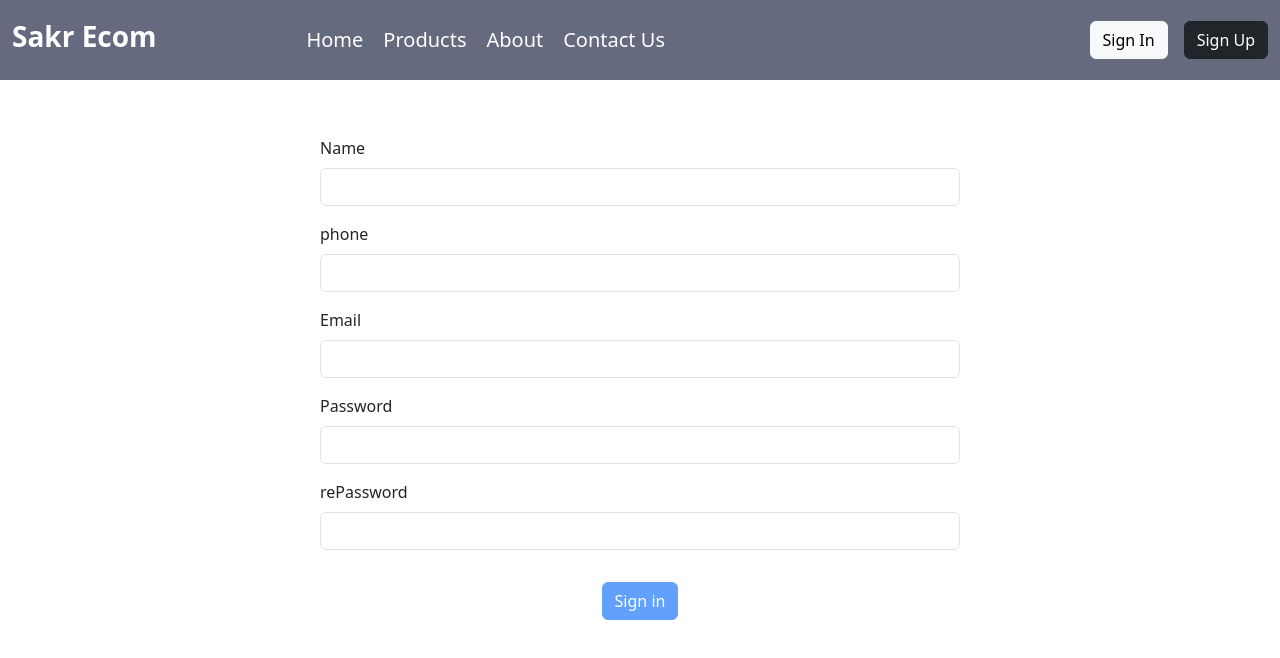
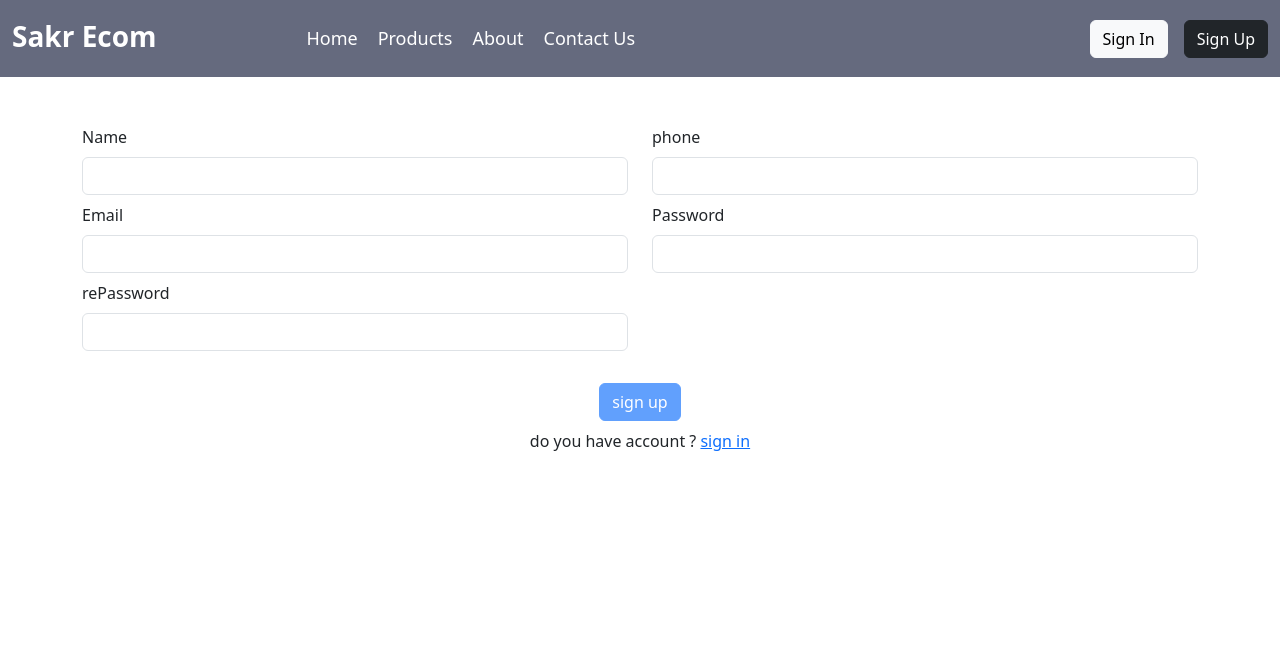
Before and after one commit to MostafaSakr176/Sakr-Ecom, a React (Create React App) app: page /signup in a window 1280 px wide. Shown: the top 658 px of the page. Built offline with nearby package versions, Linux system fonts and the light colour scheme; no server answers.

Commit message:
add changes

```diff
--- a/src/components/navbar/navbar.module.css
+++ b/src/components/navbar/navbar.module.css
@@ -31,7 +31,7 @@
 .navLink{
   text-decoration: none !important;
   color: #fff !important;
-  font-size: 20px;
+  font-size: 18px;
 }
 .icons{
   list-style: none;
--- a/src/pages/add-address/AddUserAddress.jsx
+++ b/src/pages/add-address/AddUserAddress.jsx
@@ -62,11 +62,12 @@ function AddUserAddress() {
 
   return (
     <>
+      <div className="container">
       <form
-        className="row flex-column align-items-center mt-5"
+        className="row align-items-center mt-5"
         onSubmit={formikObj.handleSubmit}
       >
-        <div className="col-md-6 col-sm-12 m-2 text-start">
+        <div className="col-md-6 col-sm-12 mb-2 text-start">
           <label htmlFor="text" className="form-label">
             name
           </label>
@@ -86,7 +87,7 @@ function AddUserAddress() {
             ""
           )}
         </div>
-        <div className="col-md-6 col-sm-12 m-2 text-start">
+        <div className="col-md-6 col-sm-12 mb-2 text-start">
           <label htmlFor="details" className="form-label">
             details
           </label>
@@ -101,7 +102,7 @@ function AddUserAddress() {
           />
 
         </div>
-        <div className="col-md-6 col-sm-12 m-2 text-start">
+        <div className="col-md-6 col-sm-12 mb-2 text-start">
           <label htmlFor="phone" className="form-label">
             phone
           </label>
@@ -122,7 +123,7 @@ function AddUserAddress() {
             ""
           )}
         </div>
-        <div className="col-md-6 col-sm-12 m-2 text-start">
+        <div className="col-md-6 col-sm-12 mb-2 text-start">
           <label htmlFor="city" className="form-label">
             city
           </label>
@@ -157,6 +158,7 @@ function AddUserAddress() {
           </button>
         </div>
       </form>
+      </div>
     </>
   );
 }
--- a/src/pages/forgetPassword/ForgetPass.jsx
+++ b/src/pages/forgetPassword/ForgetPass.jsx
@@ -52,11 +52,12 @@ function ForgetPass() {
 
   return (
     <>
+      <div className="container">
       <form
         className="row flex-column align-items-center mt-5"
         onSubmit={formikObj.handleSubmit}
       >
-        <div className="col-md-6 col-sm-12 m-2 text-start">
+        <div className="col-md-6 col-sm-12 mb-2 text-start">
           <label htmlFor="email" className="form-label">
             Email
           </label>
@@ -83,7 +84,7 @@ function ForgetPass() {
             disabled={!(formikObj.isValid && formikObj.dirty)}
           >
             {isSendCodeButtonLoading ? (
-              <InfinitySpin width="100" color="#fff" />
+              <InfinitySpin width="45" color="#fff" />
             ) : (
               "send code"
             )}
@@ -91,6 +92,7 @@ function ForgetPass() {
 
         </div>
       </form>
+      </div>
     </>
   );
 }
--- a/src/pages/resetPassword/ResetPassword.jsx
+++ b/src/pages/resetPassword/ResetPassword.jsx
@@ -54,11 +54,12 @@ function ResetPassword() {
 
   return (
     <>
+      <div className="container">
       <form
         className="row flex-column align-items-center mt-5"
         onSubmit={formikObj.handleSubmit}
       >
-        <div className="col-md-6 col-sm-12 m-2 text-start">
+        <div className="col-md-6 col-sm-12 mb-2 text-start">
           <label htmlFor="email" className="form-label">
             Email
           </label>
@@ -78,7 +79,7 @@ function ResetPassword() {
             ""
           )}
         </div>
-        <div className="col-md-6 col-sm-12 m-2 text-start">
+        <div className="col-md-6 col-sm-12 mb-2 text-start">
           <label htmlFor="password" className="form-label">
             new password
           </label>
@@ -106,7 +107,7 @@ function ResetPassword() {
             disabled={!(formikObj.isValid && formikObj.dirty)}
           >
             {isResetPasswordButtonLoading ? (
-              <InfinitySpin width="100" color="#fff" />
+              <InfinitySpin width="45" color="#fff" />
             ) : (
               "set new password"
             )}
@@ -114,6 +115,7 @@ function ResetPassword() {
 
         </div>
       </form>
+      </div>
     </>
   );
 }
--- a/src/pages/signIn/SignIn.jsx
+++ b/src/pages/signIn/SignIn.jsx
@@ -58,11 +58,12 @@ function SignIn() {
 
   return (
     <>
+    <div className="container">
       <form
         className="row flex-column align-items-center justify-content-center mt-5"
         onSubmit={formikObj.handleSubmit}
       >
-        <div className="col-md-6 col-sm-12 m-2 text-start">
+        <div className="col-md-6 col-sm-12 mb-2 text-start">
           <label htmlFor="email" className="form-label">
             Email
           </label>
@@ -82,7 +83,7 @@ function SignIn() {
             ""
           )}
         </div>
-        <div className="col-md-6 col-sm-12 m-2 text-start">
+        <div className="col-md-6 col-sm-12 mb-2 text-start">
           <label htmlFor="password" className="form-label">
             Password
           </label>
@@ -110,7 +111,7 @@ function SignIn() {
             disabled={!(formikObj.isValid && formikObj.dirty)}
           >
             {isSignInButtonLoading ? (
-              <InfinitySpin width="100" color="#fff" />
+              <InfinitySpin width="45" color="#fff" />
             ) : (
               "Sign in"
             )}
@@ -118,7 +119,10 @@ function SignIn() {
 
         </div>
         <Link to="/forget-pass" className="text-center">forget password</Link>
+        <p className="text-center">do you haven't account ? <Link to="/signin">sign up</Link></p>
       </form>
+    </div>
+
     </>
   );
 }
--- a/src/pages/signUp/SignUp.jsx
+++ b/src/pages/signUp/SignUp.jsx
@@ -4,7 +4,7 @@ import React, { useEffect } from "react";
 import { useDispatch, useSelector } from "react-redux";
 import { userSignUp } from "../../store/slices/SignUpSlice";
 import { InfinitySpin } from "react-loader-spinner";
-import { useNavigate } from "react-router-dom";
+import { Link, useNavigate } from "react-router-dom";
 
 function SignUp() {
   const dispatch = useDispatch();
@@ -72,11 +72,12 @@ function SignUp() {
 
   return (
     <>
+      <div className="container">
       <form
-        className="d-flex flex-column align-items-center mt-5"
+        className="row align-items-center mt-5"
         onSubmit={formikObj.handleSubmit}
       >
-        <div className="col-md-6 m-2 text-start">
+        <div className="col-md-6 col-sm-12 mb-2 text-start">
           <label htmlFor="name" className="form-label">
             Name
           </label>
@@ -96,7 +97,7 @@ function SignUp() {
             ""
           )}
         </div>
-        <div className="col-md-6 m-2 text-start">
+        <div className="col-md-6 col-sm-12 mb-2 text-start">
           <label htmlFor="phone" className="form-label">
             phone
           </label>
@@ -116,7 +117,7 @@ function SignUp() {
             ""
           )}
         </div>
-        <div className="col-md-6 m-2 text-start">
+        <div className="col-md-6 col-sm-12 mb-2 text-start">
           <label htmlFor="email" className="form-label">
             Email
           </label>
@@ -136,7 +137,7 @@ function SignUp() {
             ""
           )}
         </div>
-        <div className="col-md-6 m-2 text-start">
+        <div className="col-md-6 col-sm-12 mb-2 text-start">
           <label htmlFor="password" className="form-label">
             Password
           </label>
@@ -157,7 +158,7 @@ function SignUp() {
             ""
           )}
         </div>
-        <div className="col-md-6 m-2 text-start">
+        <div className="col-md-6 col-sm-12 mb-2 text-start">
           <label htmlFor="repassword" className="form-label">
             rePassword
           </label>
@@ -179,20 +180,23 @@ function SignUp() {
           )}
         </div>
 
-        <div className="col-12 mt-4 text-center">
+        <div className="col-12 mt-4 mb-2 text-center">
           <button
             type="submit"
             className="btn btn-primary"
             disabled={!(formikObj.isValid && formikObj.dirty)}
           >
             {isSignUpButtonLoading ? (
-              <InfinitySpin width="100" color="#fff" />
+              <InfinitySpin width="45" color="#fff" />
             ) : (
-              "Sign in"
+              "sign up"
             )}
           </button>
+
         </div>
+        <p className="text-center">do you have account ? <Link to="/signin">sign in</Link></p>
       </form>
+      </div>
     </>
   );
 }
--- a/src/pages/verifyResetCod/VerifyResetCode.jsx
+++ b/src/pages/verifyResetCod/VerifyResetCode.jsx
@@ -74,7 +74,7 @@ function VerifyResetCode() {
             disabled={!(formikObj.isValid && formikObj.dirty)}
           >
             {isVerifyCodeButtonLoading ? (
-              <InfinitySpin width="100" color="#fff" />
+              <InfinitySpin width="45" color="#fff" />
             ) : (
               "Verify code "
             )}
```
